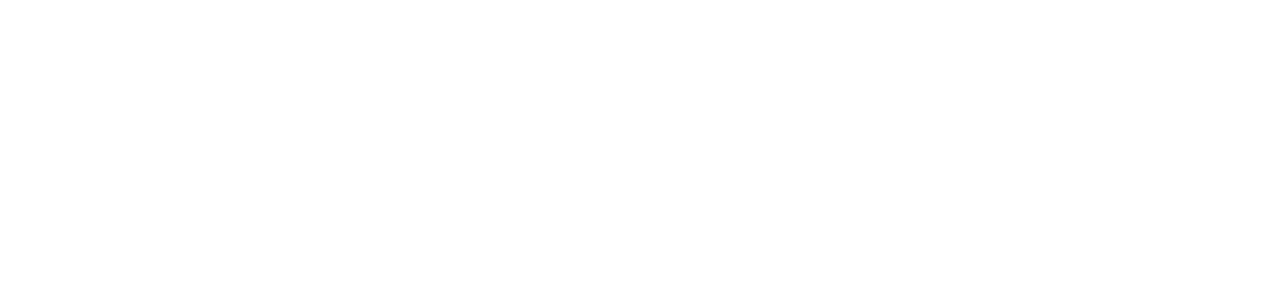
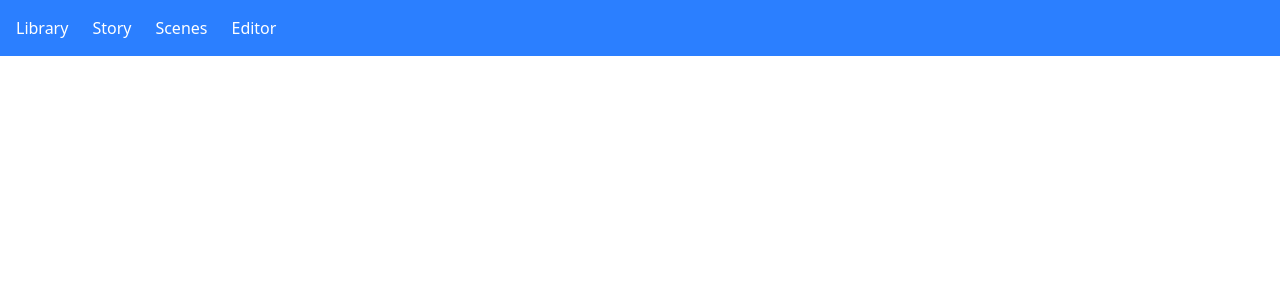
Before and after one commit to ThamzidKarim/Kreo, a React (Vite) app: page /editor in a window 1280 px wide. Before the commit this address had no page. Shown: the top 300 px of the page. Built offline with nearby package versions, Linux system fonts and the light colour scheme.

Commit message:
Set up routes for pages

```diff
--- a/src/main.tsx
+++ b/src/main.tsx
@@ -3,12 +3,25 @@
 import { BrowserRouter, Routes, Route } from "react-router-dom";
 import './index.css'
 import App from './App.tsx'
+import Home from './pages/Home.tsx'
+import Editor from './pages/Editor.tsx'
+import Library from './pages/Library.tsx'
+import Login from './pages/Login.tsx'
+import Scenes from './pages/Scenes.tsx'
+import Story from './pages/Story.tsx'
 
 createRoot(document.getElementById('root')!).render(
   <StrictMode>
     <BrowserRouter>
       <Routes>
-        <Route path="/" element={<App />} />
+        <Route path="/" element={<App />}>
+          <Route index element={<Home />} />
+          <Route path="editor" element={<Editor />} />
+          <Route path="library" element={<Library />} />
+          <Route path="login" element={<Login />} />
+          <Route path="scenes" element={<Scenes />} />
+          <Route path="story" element={<Story />} />
+        </Route>
       </Routes>
     </BrowserRouter>
   </StrictMode>,
```
